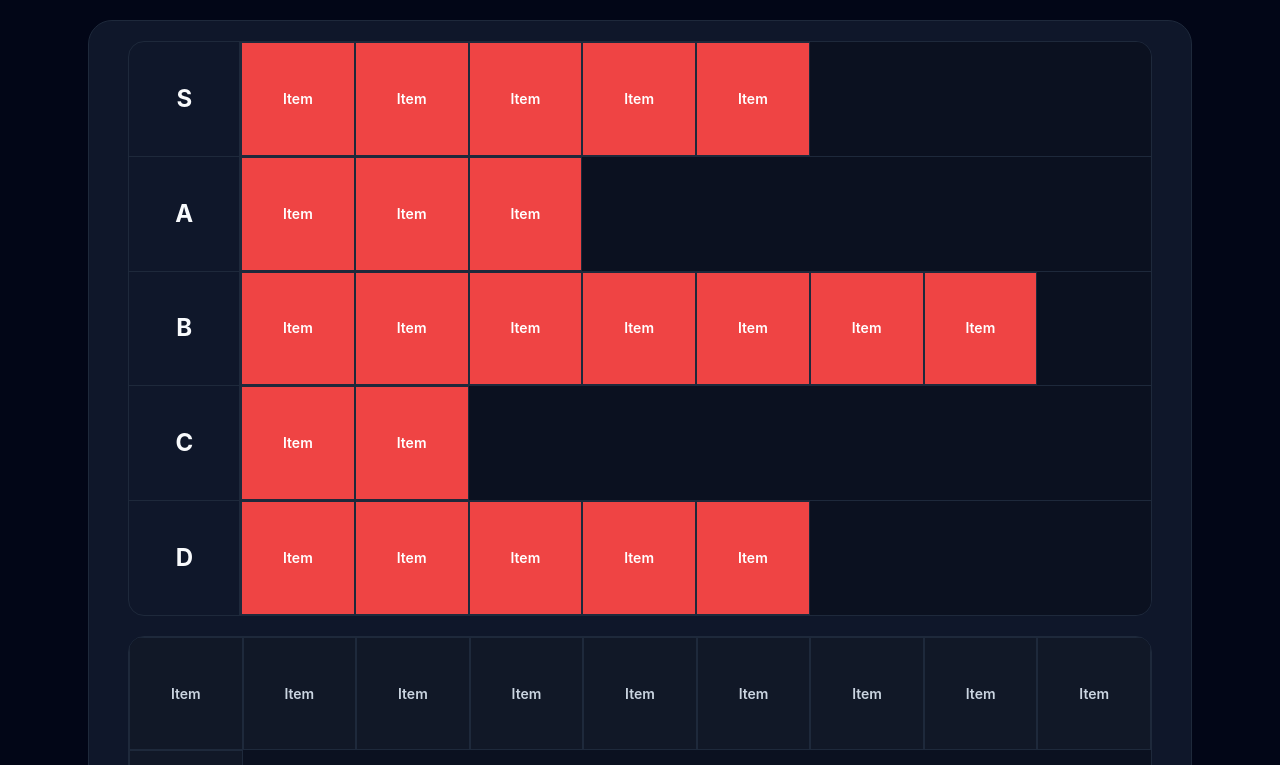
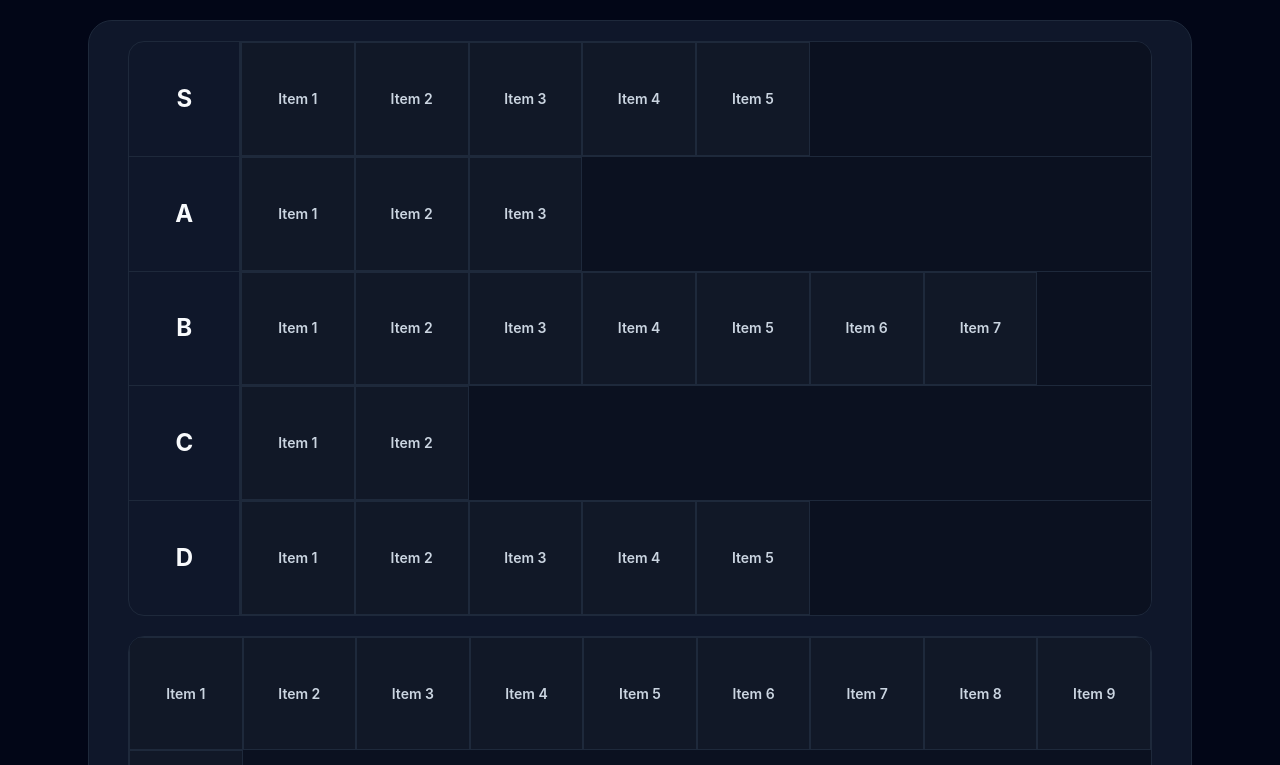
Before and after one commit to SantiG11/ranklab, a React (Vite) app: page /templates/desserts in a window 1280 px wide. Shown: the part 275-1040 px from the top of the page. Built offline with nearby package versions, Linux system fonts and the light colour scheme.

Commit message:
RankingItemCard component added

```diff
--- /dev/null
+++ b/src/components/RankingItemCard.tsx
@@ -0,0 +1,15 @@
+type RankingItemCardProps = {
+  title: string;
+};
+
+export default function RankingItemCard({ title }: RankingItemCardProps) {
+  return (
+    <div className="aspect-square min-w-0 overflow-hidden border border-app-border">
+      <div className="flex h-full w-full items-center justify-center bg-app-surface-elevated">
+        <p className="text-center text-sm font-semibold text-text-soft">
+          {title}
+        </p>
+      </div>
+    </div>
+  );
+}
--- a/src/pages/TemplateRankingPage.tsx
+++ b/src/pages/TemplateRankingPage.tsx
@@ -1,6 +1,7 @@
 import { useParams } from "react-router";
 import { templates } from "../features/templates/templateData";
 import { NotFoundPage } from "./NotFoundPage";
+import RankingItemCard from "../components/RankingItemCard";
 
 const tiers = [
   { name: "S", id: "tier-s", items: [1, 2, 3, 4, 5] },
@@ -23,15 +24,15 @@ export function TemplateRankingPage() {
       <div className="app-container flex flex-col gap-5 py-10">
         <section className="app-section flex flex-col gap-2 p-4">
           <h1 className="app-title mt-3 text-center text-5xl">
-            {template?.title}
+            {template.title}
           </h1>
 
           <p className="app-subtitle text-center mt-3">
-            {template?.description}
+            {template.description}
           </p>
 
           <p className=" text-text-soft text-right">
-            Category: <label className="font-bold">{template?.category}</label>
+            Category: <span className="font-bold">{template.category}</span>
           </p>
         </section>
 
@@ -48,16 +49,10 @@ export function TemplateRankingPage() {
 
                 <div className="grid min-w-0 grid-cols-[repeat(auto-fill,minmax(7rem,1fr))] gap-0 bg-app-bg-soft">
                   {tier.items.map((item) => (
-                    <div
-                      key={item}
-                      className="aspect-square min-w-0 overflow-hidden border border-app-border"
-                    >
-                      <div className="flex h-full w-full items-center justify-center bg-tier-s">
-                        <p className="text-center text-sm font-semibold text-white">
-                          Item
-                        </p>
-                      </div>
-                    </div>
+                    <RankingItemCard
+                      key={`${tier.id}-${item}`}
+                      title={`Item ${item}`}
+                    />
                   ))}
                 </div>
               </div>
@@ -66,16 +61,10 @@ export function TemplateRankingPage() {
 
           <div className="grid min-h-[7rem] w-full max-w-5xl grid-cols-[repeat(auto-fill,minmax(7rem,1fr))] gap-0 overflow-hidden rounded-2xl border border-app-border bg-app-bg-soft">
             {unrankedItems.map((item) => (
-              <div
-                key={item}
-                className="aspect-square min-w-0 overflow-hidden border border-app-border"
-              >
-                <div className="flex h-full w-full items-center justify-center bg-app-surface-elevated">
-                  <p className="text-center text-sm font-semibold text-text-soft">
-                    Item
-                  </p>
-                </div>
-              </div>
+              <RankingItemCard
+                key={`unranked-${item}`}
+                title={`Item ${item}`}
+              />
             ))}
           </div>
         </section>
```
